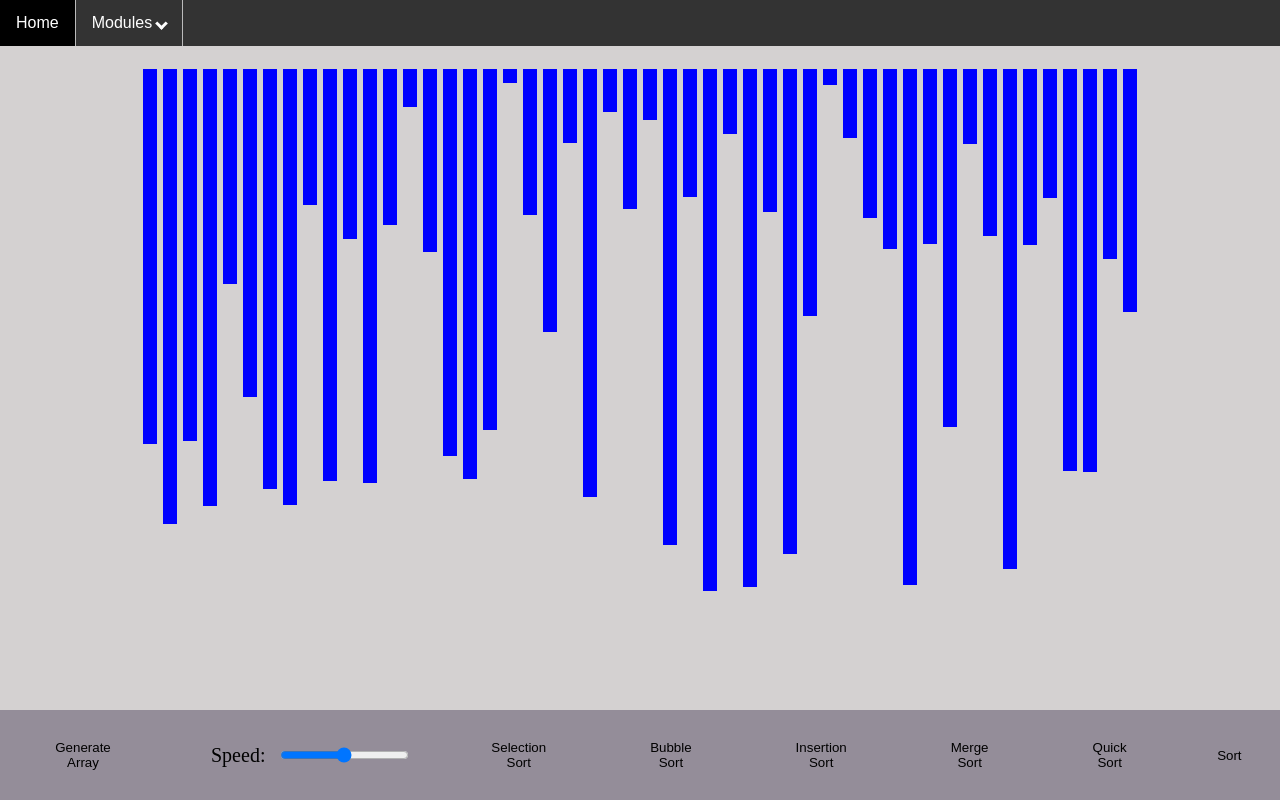
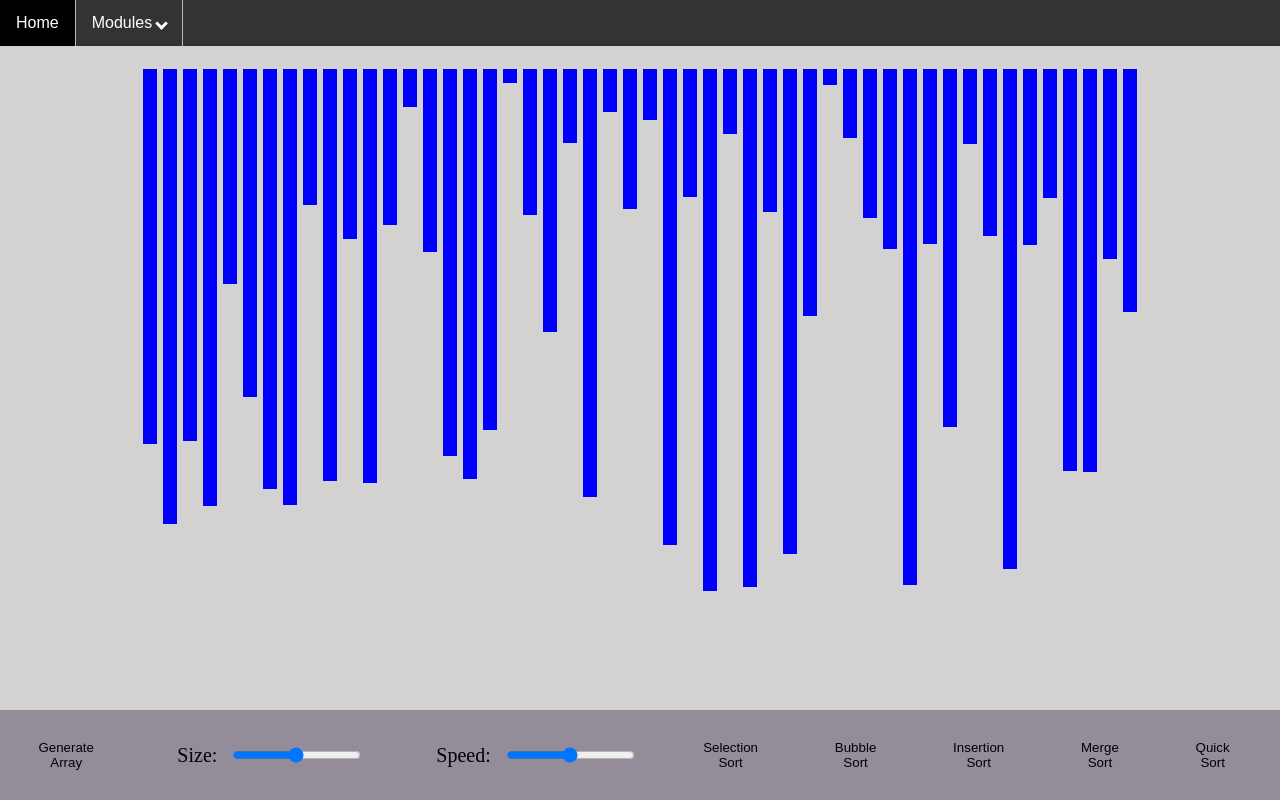
Before and after one commit to derek-le1105/VisualizerModules, a plain HTML site: page SortingVisualizer/sorting.html in a window 1280 px wide. Drawn offline with Linux system fonts and the light colour scheme.

Commit message:
Added array size slider range input

```diff
--- a/SortingVisualizer/sorting.html
+++ b/SortingVisualizer/sorting.html
@@ -29,7 +29,11 @@
 
         <div id="sorting-parameters">
             <button id="new-array" class="sort-btns">Generate Array</button>
-            <div class="speed-range">
+            <div class="input-range">
+                <p id="speed">Size: </p>
+                <input type="range" min="1" max="100" value="50" class="size-slider" id="mySize">
+            </div>
+            <div class="input-range">
                 <p id="speed">Speed: </p>
                 <input type="range" min="1" max="100" value="50" class="speed-slider" id="myRange">
             </div>
--- a/SortingVisualizer/style.css
+++ b/SortingVisualizer/style.css
@@ -141,14 +141,14 @@ body{
 }
 
 
-#sorting-parameters .speed-range{
+#sorting-parameters .input-range{
     display: flex;
     float: left;
     align-items: center;
     padding: 0px 30px;
 }
 
-#sorting-parameters .speed-range p{
+#sorting-parameters .input-range p{
     float: left;
     font-size: 20px;
     text-align: center;
```
